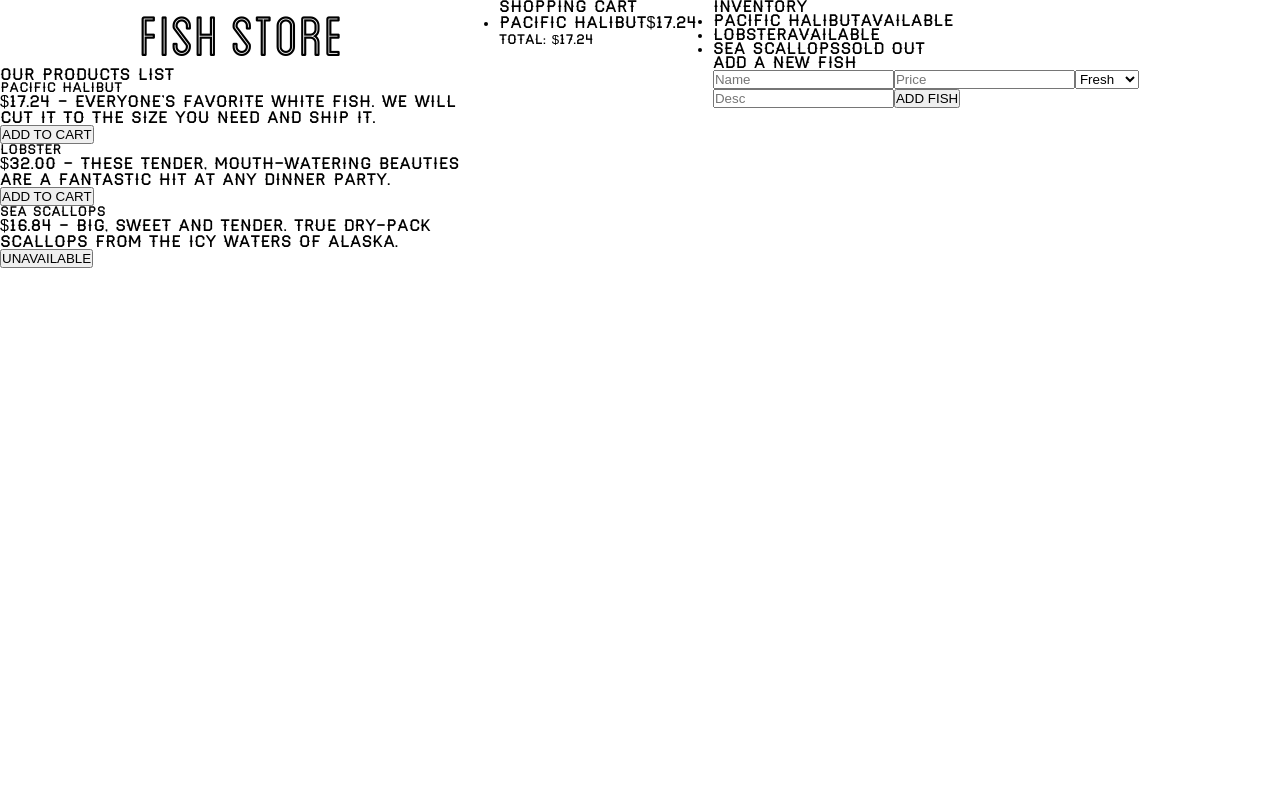
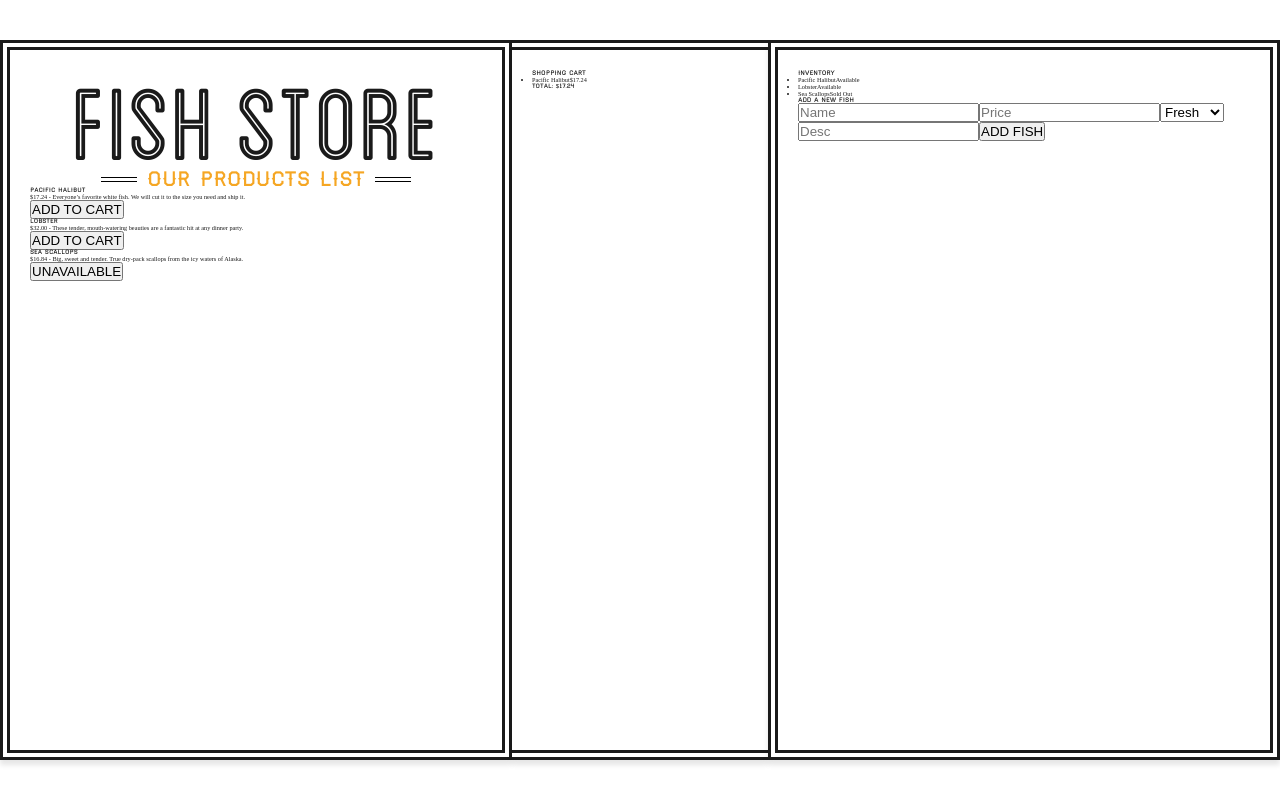
Before and after one commit to giorgos-grekis/fish_store, a Next.js app: page / in a window 1280 px wide. Built offline with nearby package versions, Linux system fonts and the light colour scheme.

Commit message:
create title for fish-store component

```diff
--- a/src/app/globals.scss
+++ b/src/app/globals.scss
@@ -14,3 +14,100 @@
 @import "../styles/customise_global.scss";
 
 /*************************     CUSTOM CSS    ********************************/
+
+* {
+  box-sizing: border-box;
+  padding: 0;
+  margin: 0;
+}
+
+html,
+body {
+  font-size: 62.5%;
+  color: #1a1a1a;
+  //   max-width: 100vw;
+  //   overflow-x: hidden;
+  //   font-family: var(--font-2);
+}
+
+// a {
+//   color: inherit;
+//   text-decoration: none;
+// }
+
+h1 {
+  font-family: var(--font-1), sans-serif;
+  font-size: 5rem;
+  text-align: center;
+  font-weight: normal;
+  margin: 0;
+}
+h2,
+h3,
+h4,
+h5,
+h6 {
+  font-weight: normal;
+  font-family: var(--font-2), sans-serif;
+}
+h2 {
+  text-align: center;
+  margin-top: 0;
+  margin-bottom: 2rem;
+}
+h3 {
+  font-size: 3rem;
+}
+
+.container {
+  max-width: 1680px;
+  margin: auto;
+}
+
+.grid-container {
+  // color: white;
+  display: grid;
+  margin-top: 5vh;
+  margin-bottom: 5vh;
+  grid-template-columns: 4fr 2fr 4fr;
+  grid-template-rows: 90vh;
+  grid-template-areas:
+    "logo menu search icons"
+    "logo menu search icons"
+    "logo menu search icons";
+  //   gap: 0rem 1rem;
+
+  // @media (max-width: 991.5px) {
+  //   display: grid;
+  //   grid-template-columns: repeat(4, 1fr);
+  //   grid-template-rows: 1fr 1fr;
+  //   grid-template-areas:
+  //     "logo logo logo icons"
+  //     "menu search search search";
+  // }
+}
+
+.col {
+  position: relative;
+  padding: 2rem;
+  background: #fff;
+  transition: all 0.3s;
+  box-shadow: 0 5px 5px rgba(0, 0, 0, 0.1);
+  overflow: scroll;
+
+  &.out-border {
+    border: 1rem double #1a1a1a;
+  }
+
+  &.inner-border {
+    border-top: 1rem double #1a1a1a;
+    border-bottom: 1rem double #1a1a1a;
+    // border: 1rem double #1a1a1a;
+    // border-right-color: rgb(26, 26, 26);
+    // border-right-style: double;
+    // border-right-width: 1rem;
+    // border-left-color: rgb(26, 26, 26);
+    // border-left-style: double;
+    // border-left-width: 1rem;
+  }
+}
--- a/src/app/page.tsx
+++ b/src/app/page.tsx
@@ -1,6 +1,8 @@
 import Image from "next/image";
 import styles from "./page.module.scss";
 import FishStore from "@/components/fish-store/fish-store";
+import ShoppingCart from "@/components/shopping-cart/shopping-cart";
+import Inventory from "@/components/inventory/inventory";
 
 export default function Home() {
   return (
@@ -9,55 +11,9 @@ export default function Home() {
         {/* FISH STORE */}
         <FishStore />
         {/* SHOPPING CART */}
-        <div className="">
-          {/* Shopping Cart */}
-          <div className="">
-            <h4>SHOPPING CART</h4>
-            <ul className="">
-              <li className="">
-                Pacific Halibut
-                <span>$17.24</span>
-              </li>
-            </ul>
-            <div className="">
-              <h5>Total: $17.24</h5>
-            </div>
-          </div>
-        </div>
+        <ShoppingCart />
         {/* INVENTORY */}
-        <div className="">
-          {/* Inventory */}
-          <div className="">
-            <h4>INVENTORY</h4>
-            <ul className="">
-              <li className="">
-                Pacific Halibut
-                <span>Available</span>
-              </li>
-              <li className="">
-                Lobster
-                <span>Available</span>
-              </li>
-              <li className="">
-                Sea Scallops
-                <span>Sold Out</span>
-              </li>
-            </ul>
-            <div className="">
-              <h4>ADD A NEW FISH</h4>
-              <form>
-                <input type="text" className="" placeholder="Name" />
-                <input type="text" className="" placeholder="Price" />
-                <select className="">
-                  <option selected>Fresh</option>
-                  <option>Frozen</option>
-                </select>
-                <input type="text" className="" placeholder="Desc" />
-                <button className="">ADD FISH</button>
-              </form>
-            </div>
-          </div>
-        </div>
+        <Inventory />
       </div>
     </main>
   );
--- a/src/components/fish-store/fish-store.tsx
+++ b/src/components/fish-store/fish-store.tsx
@@ -1,10 +1,11 @@
+import Title from "./title/title";
+
 const FishStore = () => {
   return (
-    <div className="">
+    <div className={`col out-border`}>
       {/* Products List */}
       <div className="">
-        <h1>FISH STORE</h1>
-        <h4>OUR PRODUCTS LIST</h4>
+        <Title />
         <div className="">
           <div className="">
             <h5 className="">PACIFIC HALIBUT</h5>
@@ -15,6 +16,7 @@ const FishStore = () => {
             <button className="">ADD TO CART</button>
           </div>
         </div>
+
         <div className="">
           <div className="">
             <h5 className="">LOBSTER</h5>
--- /dev/null
+++ b/src/components/fish-store/title/title.module.scss
@@ -0,0 +1,54 @@
+$pseudoBgColor: #000;
+
+.header {
+  text-align: center;
+}
+
+.title {
+  font-size: 14.4rem;
+  line-height: 0.7;
+  font-weight: 400;
+  margin: 0;
+}
+
+.subtitle {
+  margin: 0;
+  font-size: 2rem;
+  color: #f5a623;
+  position: relative;
+  display: inline-block;
+  font-weight: 400;
+
+  span {
+    background: #fff;
+    position: relative;
+    z-index: 2;
+    padding-left: 1rem;
+    padding-right: 1rem;
+  }
+
+  &::before {
+    content: "";
+    position: absolute;
+    top: 35%;
+    display: block;
+    z-index: 1;
+    background: $pseudoBgColor;
+    width: 130%;
+    height: 1px;
+    margin-left: -15%;
+  }
+
+  &::after {
+    content: "";
+    position: absolute;
+    bottom: 35%;
+    // transform: (-250%);
+    display: block;
+    z-index: 1;
+    background: $pseudoBgColor;
+    width: 130%;
+    height: 1px;
+    margin-left: -15%;
+  }
+}
--- /dev/null
+++ b/src/components/fish-store/title/title.tsx
@@ -0,0 +1,14 @@
+import styles from "./title.module.scss";
+
+const Title = () => {
+  return (
+    <header className={`${styles.header}`}>
+      <h1 className={`${styles.title}`}>FISH STORE</h1>
+      <h2 className={`${styles.subtitle}`}>
+        <span>OUR PRODUCTS LIST</span>
+      </h2>
+    </header>
+  );
+};
+
+export default Title;
--- /dev/null
+++ b/src/components/inventory/inventory.tsx
@@ -0,0 +1,39 @@
+const Inventory = () => {
+  return (
+    <div className={`col out-border`}>
+      {/* Inventory */}
+      <div className="">
+        <h4>INVENTORY</h4>
+        <ul className="">
+          <li className="">
+            Pacific Halibut
+            <span>Available</span>
+          </li>
+          <li className="">
+            Lobster
+            <span>Available</span>
+          </li>
+          <li className="">
+            Sea Scallops
+            <span>Sold Out</span>
+          </li>
+        </ul>
+        <div className="">
+          <h4>ADD A NEW FISH</h4>
+          <form>
+            <input type="text" className="" placeholder="Name" />
+            <input type="text" className="" placeholder="Price" />
+            <select className="">
+              <option selected>Fresh</option>
+              <option>Frozen</option>
+            </select>
+            <input type="text" className="" placeholder="Desc" />
+            <button className="">ADD FISH</button>
+          </form>
+        </div>
+      </div>
+    </div>
+  );
+};
+
+export default Inventory;
--- /dev/null
+++ b/src/components/shopping-cart/shopping-cart.tsx
@@ -0,0 +1,23 @@
+import React from "react";
+
+const ShoppingCart = () => {
+  return (
+    <div className="col inner-border">
+      {/* Shopping Cart */}
+      <div className="">
+        <h4>SHOPPING CART</h4>
+        <ul className="">
+          <li className="">
+            Pacific Halibut
+            <span>$17.24</span>
+          </li>
+        </ul>
+        <div className="">
+          <h5>Total: $17.24</h5>
+        </div>
+      </div>
+    </div>
+  );
+};
+
+export default ShoppingCart;
--- a/src/styles/customise_global.scss
+++ b/src/styles/customise_global.scss
@@ -7,70 +7,3 @@
     "Roboto Mono", "Oxygen Mono", "Ubuntu Monospace", "Source Code Pro",
     "Fira Mono", "Droid Sans Mono", "Courier New", monospace;
 } */
-
-* {
-  box-sizing: border-box;
-  padding: 0;
-  margin: 0;
-}
-
-html,
-body {
-  max-width: 100vw;
-  overflow-x: hidden;
-  font-family: var(--font-2);
-}
-
-a {
-  color: inherit;
-  text-decoration: none;
-}
-
-h1 {
-  font-family: var(--font-1), sans-serif;
-  font-size: 5rem;
-  text-align: center;
-  font-weight: normal;
-  margin: 0;
-}
-h2,
-h3,
-h4,
-h5,
-h6 {
-  font-weight: normal;
-  font-family: var(--font-2), sans-serif;
-}
-h2 {
-  text-align: center;
-  margin-top: 0;
-  margin-bottom: 2rem;
-}
-h3 {
-  font-size: 3rem;
-}
-
-.container {
-  max-width: 1680px;
-  margin: 0 auto;
-}
-
-.grid-container {
-  // color: white;
-  display: grid;
-  // grid-template-columns: 1fr 4fr 3fr 1fr;
-  // grid-template-rows: 50px 1fr;
-  grid-template-areas:
-    "logo menu search icons"
-    "logo menu search icons";
-  gap: 0rem 1rem;
-
-  // @media (max-width: 991.5px) {
-  //   display: grid;
-  //   grid-template-columns: repeat(4, 1fr);
-  //   grid-template-rows: 1fr 1fr;
-  //   grid-template-areas:
-  //     "logo logo logo icons"
-  //     "menu search search search";
-  // }
-}
```
Also changed, not shown: src/components/inventory/inventory.module.scss (added), src/components/shopping-cart/shopping-cart.module.scss (added).
